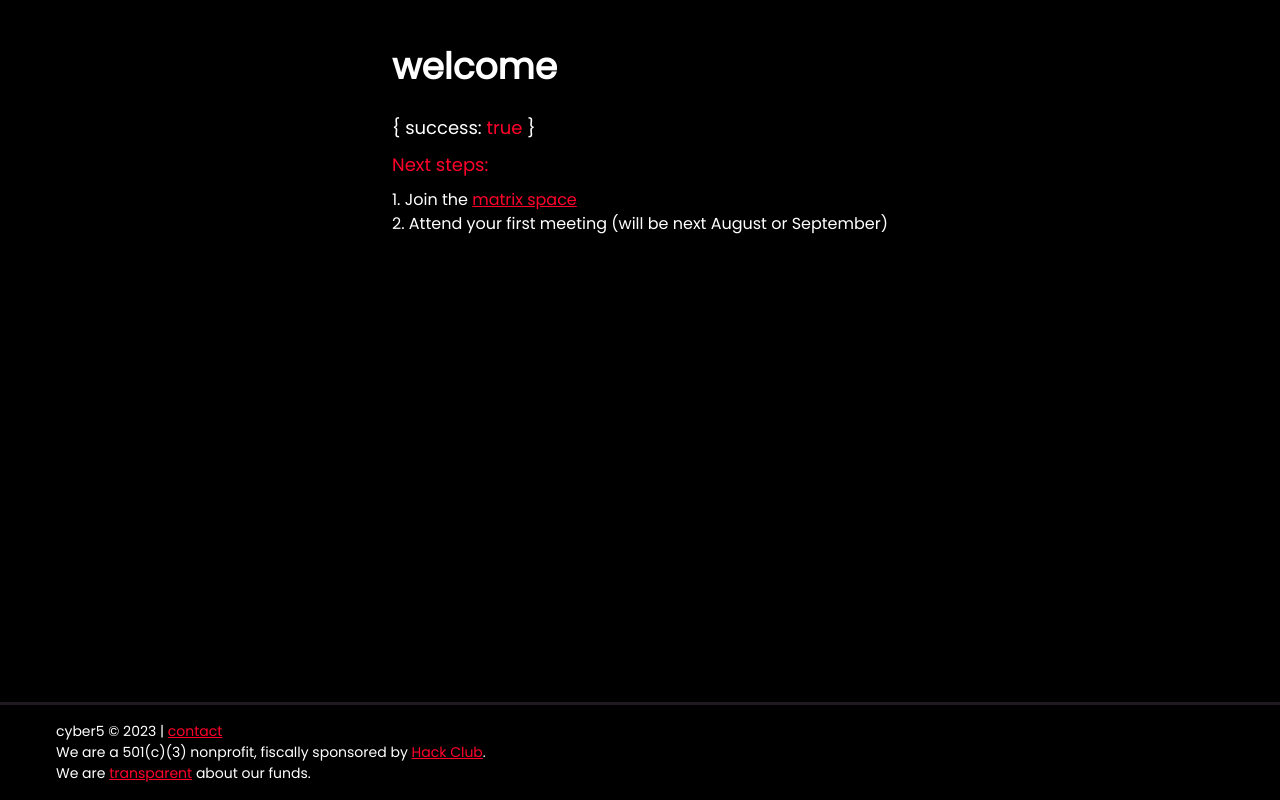
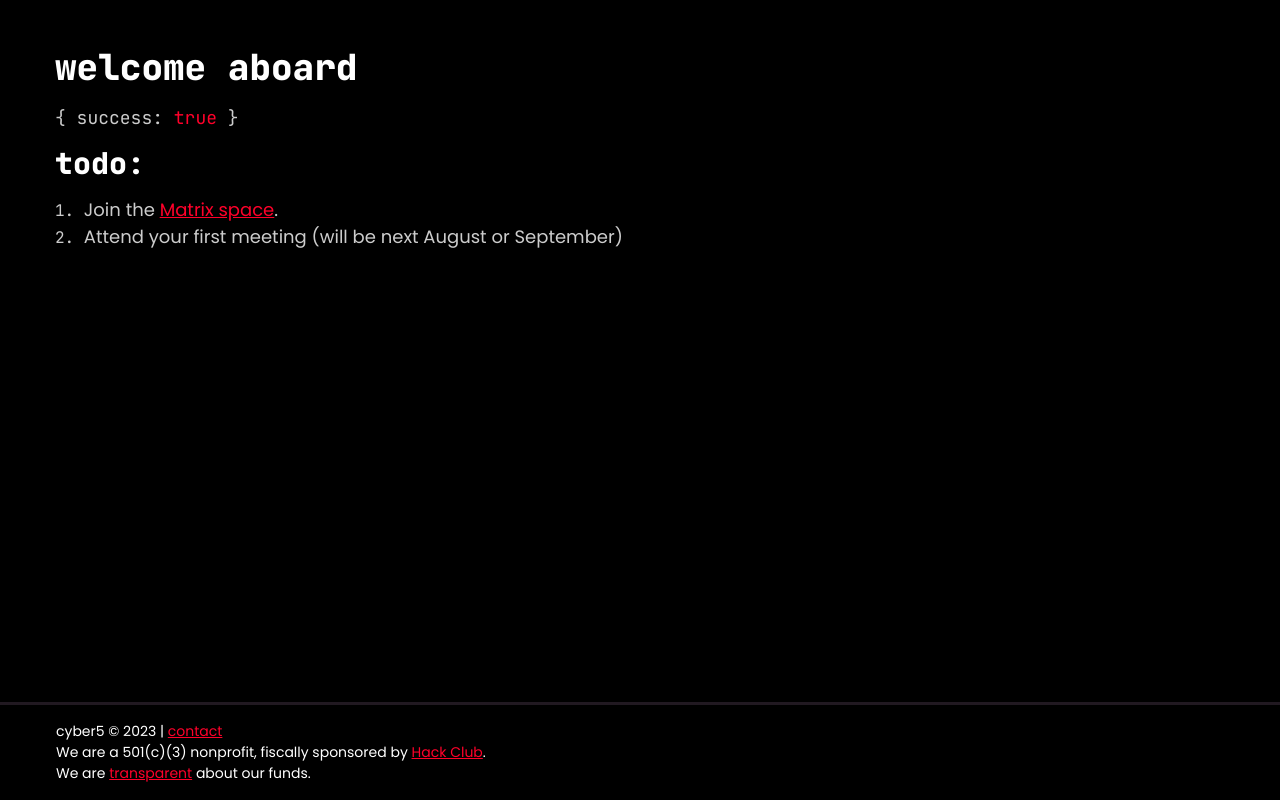
Before and after one commit to cyber5-crhs/website, a Next.js app: page /success in a window 1280 px wide. Built offline with nearby package versions, Linux system fonts and the light colour scheme.

Commit message:
Style success page, buttons, and a11y fixes

```diff
--- a/pages/index.tsx
+++ b/pages/index.tsx
@@ -61,10 +61,10 @@ export default function Home() {
 
               <br />
 
-              <Link href='/join'>
+              <Link href='/join' className={styles.buttonLink}>
                 <Button
-                  w='100%'
                   fontWeight={'normal'}
+                  color={'black'}
                   background={'var(--color-accent)'}
                   className={`${styles.desktopMaxW} ${styles.button}`}
                 >
--- a/pages/success.tsx
+++ b/pages/success.tsx
@@ -7,36 +7,45 @@ import Link from 'next/link';
 import styles from '@/styles/Success.module.scss';
 import Footer from '@/components/Footer';
 import { Red, RedUnderline } from '@/components/Text';
+import { jbmono, poppins } from '@/lib/fonts';
 
 function Header() {
   return (
     <header className={styles.header}>
-      <Flex minWidth='100%'>
-        <Text as='b' fontSize='4xl'>
-          welcome
-        </Text>
-        <Spacer />
-      </Flex>
-      <Spacer />
-      <Text fontSize='lg'>
+      <Text
+        fontWeight='extrabold'
+        fontSize='4xl'
+        className={jbmono.className}
+      >
+        welcome aboard
+      </Text>
+      <Text fontSize='lg' className={jbmono.className} color='var(--color-text)'>
         {'{'} success: <Red>true</Red> {'}'}
         <br />
       </Text>
-      {/* <Text fontSize="18px">We have received your application for cyber<Red>5</Red></Text> */}
-      <Text fontSize='lg'>
-        <Red>Next steps:</Red>
+      <Text
+        fontWeight='extrabold'
+        fontSize='3xl'
+        className={`${jbmono.className} ${styles.desktopVisible}`}
+      >
+        todo:
       </Text>
-      <Text fontSize='md'>
-        1. Join the{' '}
-        <Link href='https://matrix.to/#/!OAvvLnxtvgCioPvRTp:projectsegfau.lt?via=projectsegfau.lt'>
-          <RedUnderline>
-            <Red>matrix space</Red>
-          </RedUnderline>
-          <br />
-        </Link>
-        2. Attend your first meeting (will be next August or September)
-        <br />
-      </Text>
+      <ol className={styles.todo}>
+        <li className={jbmono.className}>
+          <Text fontSize='lg' color='var(--color-text)' className={poppins.className}>
+            Join the{' '}
+            <Link href='https://matrix.to/#/!OAvvLnxtvgCioPvRTp:projectsegfau.lt?via=projectsegfau.lt'>
+              <RedUnderline>
+                <Red>Matrix space</Red>
+              </RedUnderline>
+            </Link>.
+          </Text>
+        </li>
+        <li className={jbmono.className}>
+          <Text fontSize='lg' color='var(--color-text)' className={poppins.className}>
+            Attend your first meeting (will be next August or September)
+          </Text>
+        </li></ol>
     </header>
   );
 }
--- a/styles/People.module.scss
+++ b/styles/People.module.scss
@@ -10,17 +10,19 @@ $chakra-fontSizes-lg: 1.125rem;
 }
 
 .card {
-  background-color: var(--color-bg-alt);
+  background-color: darken(#211921, 3%);
   padding: 1rem;
   border: 1px solid white;
   border-radius: 8px;
+
+  height: fit-content;
 
   & > * {
     width: fit-content;
   }
 }
 
-@media (max-width: 800px) {
+@media (max-width: 799px) {
   .card {
     width: min(100%, 90rem) !important;
     width: min(100%, 45ch) !important;
--- a/styles/Success.module.scss
+++ b/styles/Success.module.scss
@@ -2,9 +2,10 @@ $page-padding: 2.5rem;
 
 $spacing: 2ch;
 $spacing-sm: 1ch;
+$max-width: 1250px;
 
 .main {
-  max-width: 800px;
+  width: min(100%, $max-width);
   padding: $page-padding;
 
   display: flex;
@@ -18,6 +19,17 @@ $spacing-sm: 1ch;
   gap: $spacing-sm;
 }
 
+.todo {
+  list-style-position: inside;
+
+  & > li {
+    color: var(--color-text);
+    & > p {
+      display: inline-block;
+    }
+  }
+}
+
 // Keep the footer at the bottom of the page
 .wrapper {
   min-height: 100vh;
```
Also changed, not shown: pages/matrix.tsx (+7 -5 lines), styles/Home.module.scss (+23 -2 lines).
